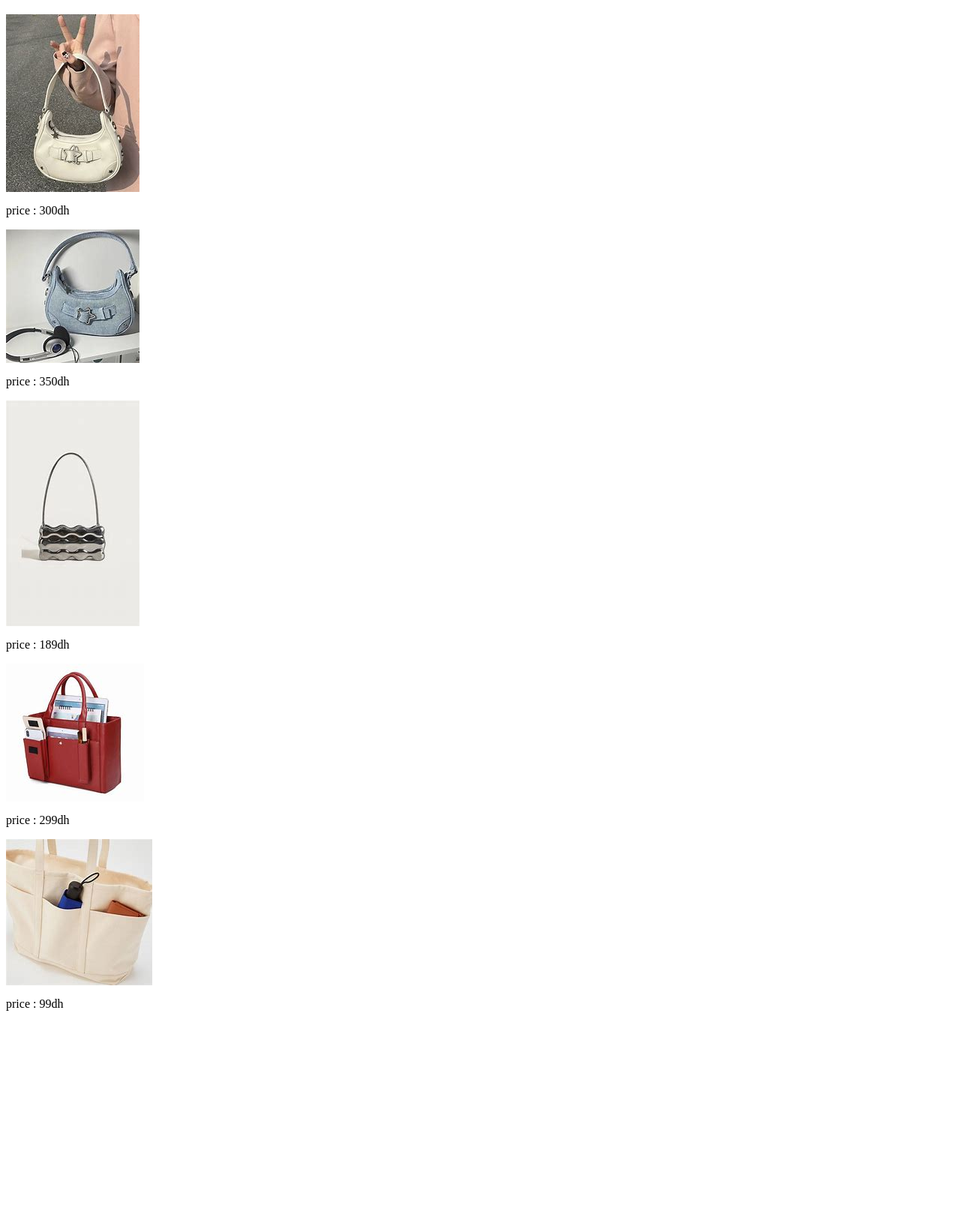
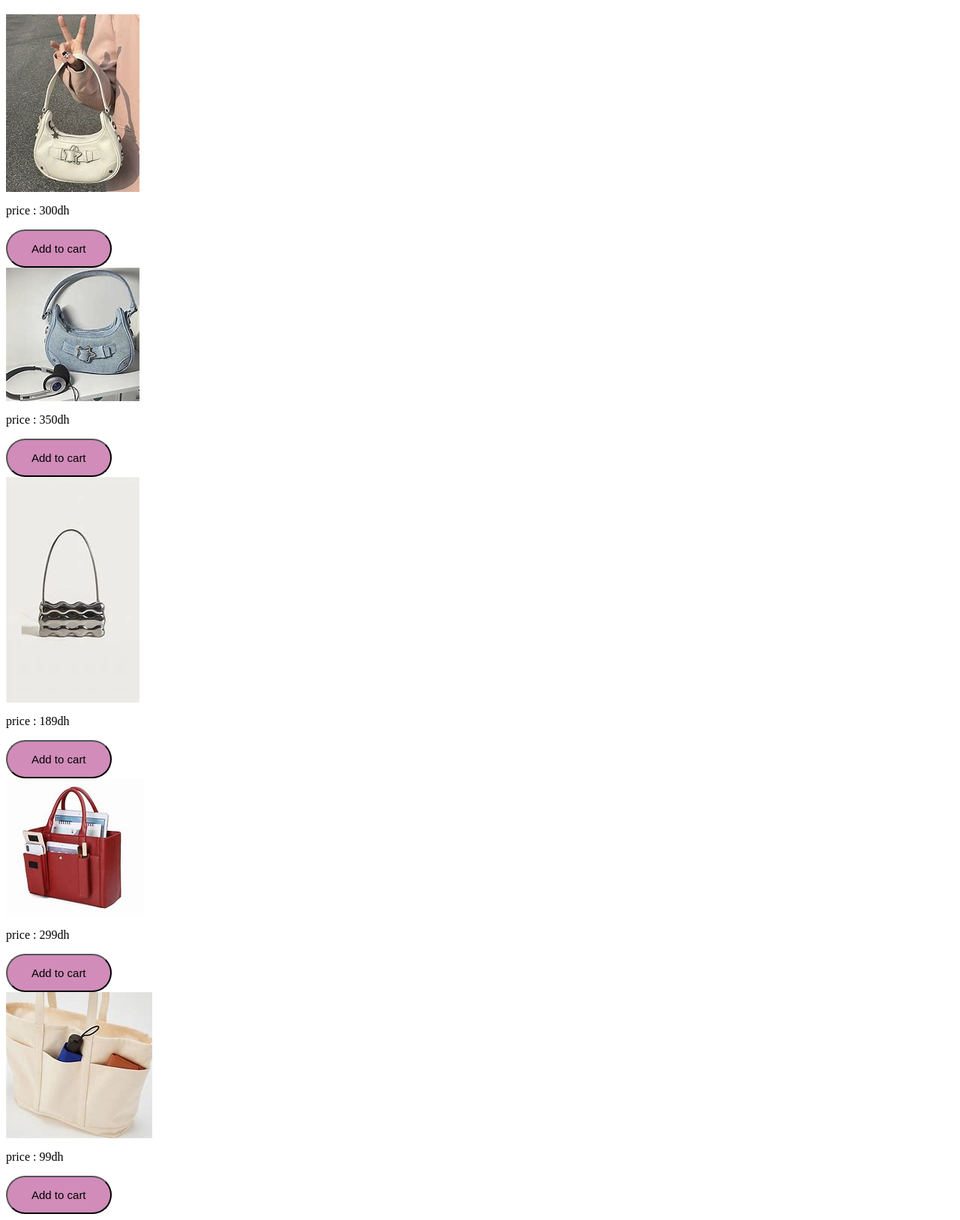
Before and after one commit to kawtaraitsaid/controle-work, a plain HTML site: page bags/bags.html in a window 1280 px wide. Shown: the part 61-1688 px from the top of the page at 75% size. Before the commit the page ends 1425 px from the top, so only its background shows below. Drawn offline with Linux system fonts and the light colour scheme.

Commit message:
adding button

```diff
--- a/bags/bags.css
+++ b/bags/bags.css
@@ -6,3 +6,10 @@ h1{
     border-radius: 45px;
     text-align: center;
 }
+button{
+    border-radius: 45px;
+    background-color: rgb(209, 140, 186);
+    padding: 15px 32px;
+    font-size: 15px;
+
+}
--- a/bags/bags.html
+++ b/bags/bags.html
@@ -11,13 +11,18 @@
 
    <div class="bags"><img src="bag1.jpg" alt="bag1" class="bag1"></div>
    <p>price : 300dh</p>
+   <button>Add to cart</button>
    <div class="bags"><img src="bag2.jpg" alt="bag2" class="bag2"></div>
    <p>price : 350dh</p>
+   <button>Add to cart</button>
    <div class="bags"><img src="bag3.jpg" alt="bag3" class="bag3"></div>
    <p>price : 189dh</p>
+   <button>Add to cart</button>
    <div class="bags"><img src="bag4.jpg" alt="bag4" class="bag4"></div>
    <p>price : 299dh</p>
+   <button>Add to cart</button>
    <div class="bags"><img src="bag5.jpg" alt="bag5" class="bag5"></div>
    <p>price : 99dh</p>
+   <button>Add to cart</button>
 </body>
 </html>
```
Also changed, not shown: home accessories/home.html (+1 -0 lines), index11.html (+4 -1 lines), work.css (+23 -1 lines), chariot.jpg (added), home accessories/home.css (line endings or trailing spaces), mainimg.jpg (added).
